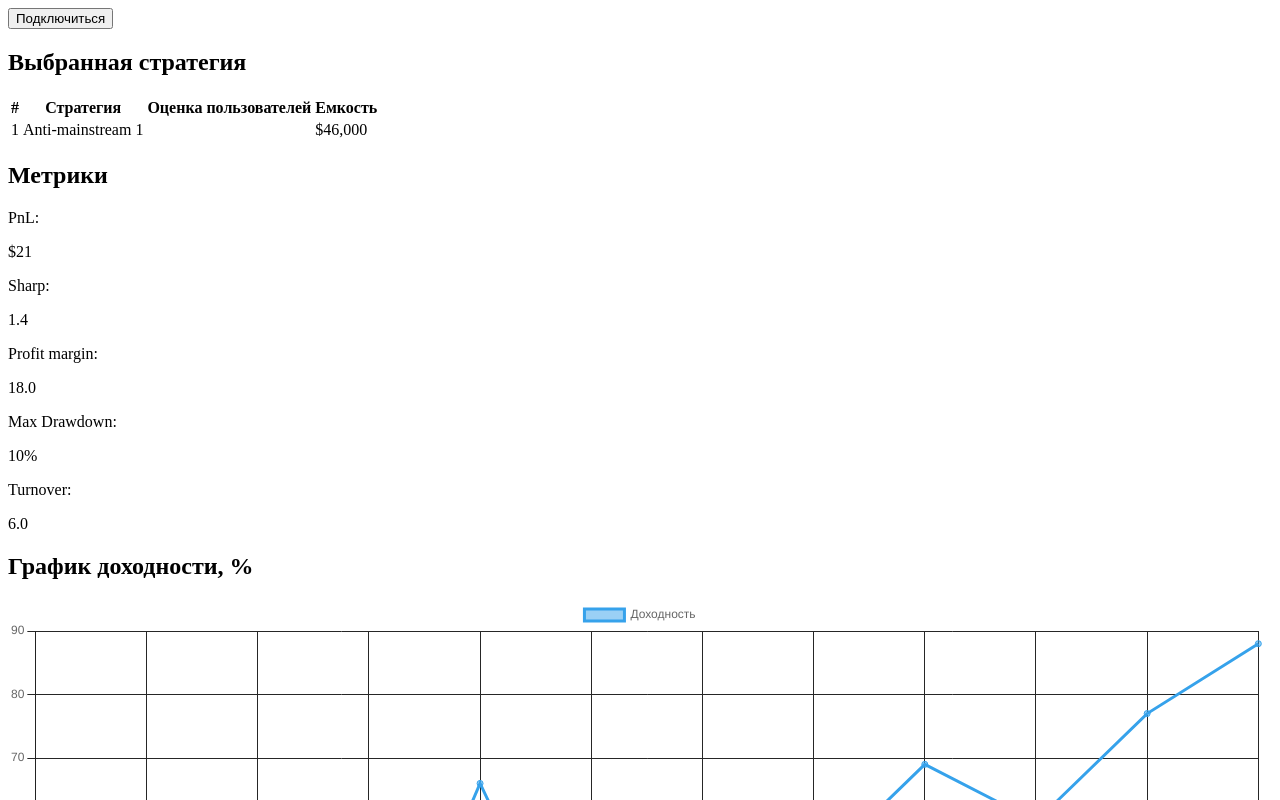
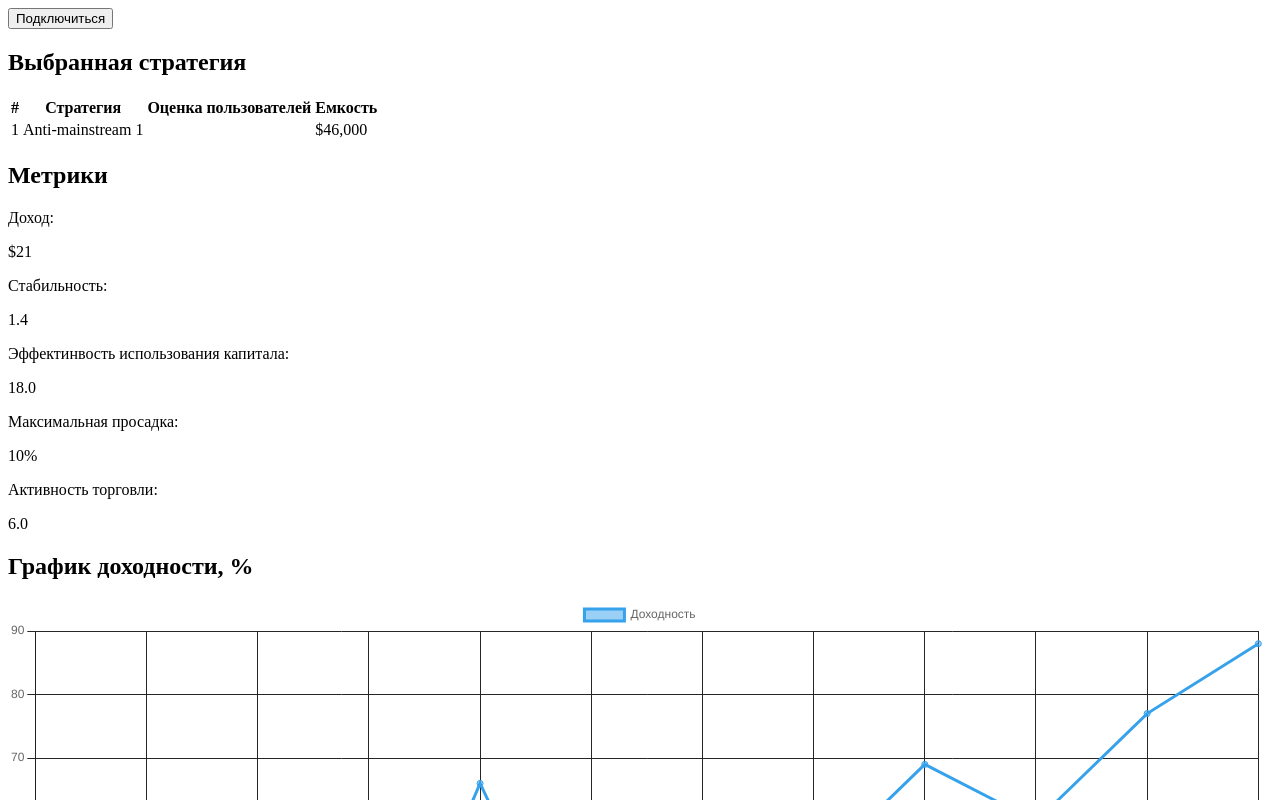
Before and after one commit to PolyMGLA/ups_trading, a SvelteKit app in the folder src/frontend/: page / in a window 1280 px wide. Shown: the top 800 px of the page. Built offline with nearby package versions, Linux system fonts and the light colour scheme.

Commit message:
Change: changed metrics names

```diff
--- a/src/frontend/src/routes/+page.svelte
+++ b/src/frontend/src/routes/+page.svelte
@@ -174,23 +174,23 @@
                     <h1 class="text-xl">Метрики</h1>
                     <div class="flex flex-col min-w-full gap-2">
                         <div class="flex flex-row justify-between">
-                            <p>PnL:</p>
+                            <p>Доход: </p>
                             <div class="bg-teal-600 px-2 rounded-lg"><p>{ metrics?.pnl ?? '?' }</p></div>
                         </div>
                         <div class="flex flex-row justify-between">
-                            <p>Sharp:</p>
+                            <p>Стабильность:</p>
                             <div class="bg-teal-600 px-2 rounded-lg"><p>{ metrics?.sharp ?? '?' }</p></div>
                         </div>
                         <div class="flex flex-row justify-between">
-                            <p>Profit margin:</p>
+                            <p>Эффектинвость использования капитала:</p>
                             <div class="bg-teal-600 px-2 rounded-lg"><p>{ metrics?.profit_margin ?? '?' }</p></div>
                         </div>
                         <div class="flex flex-row justify-between">
-                            <p>Max Drawdown:</p>
+                            <p>Максимальная просадка:</p>
                             <div class="bg-teal-600 px-2 rounded-lg"><p>{ metrics?.max_drawdown ?? '?' }</p></div>
                         </div>
                         <div class="flex flex-row justify-between">
-                            <p>Turnover:</p>
+                            <p>Активность торговли:</p>
                             <div class="bg-teal-600 px-2 rounded-lg"><p>{ metrics?.turnover ?? '?' }</p></div>
                         </div>
                     </div>
```
